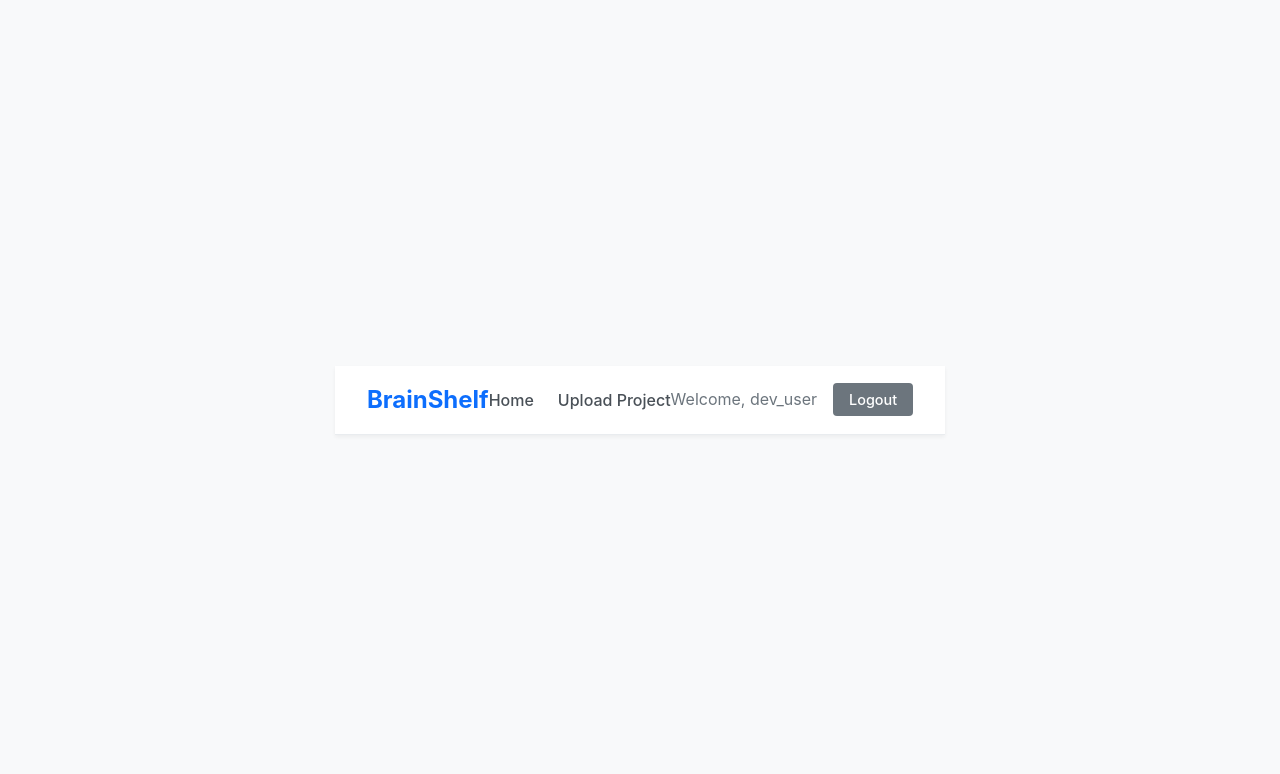
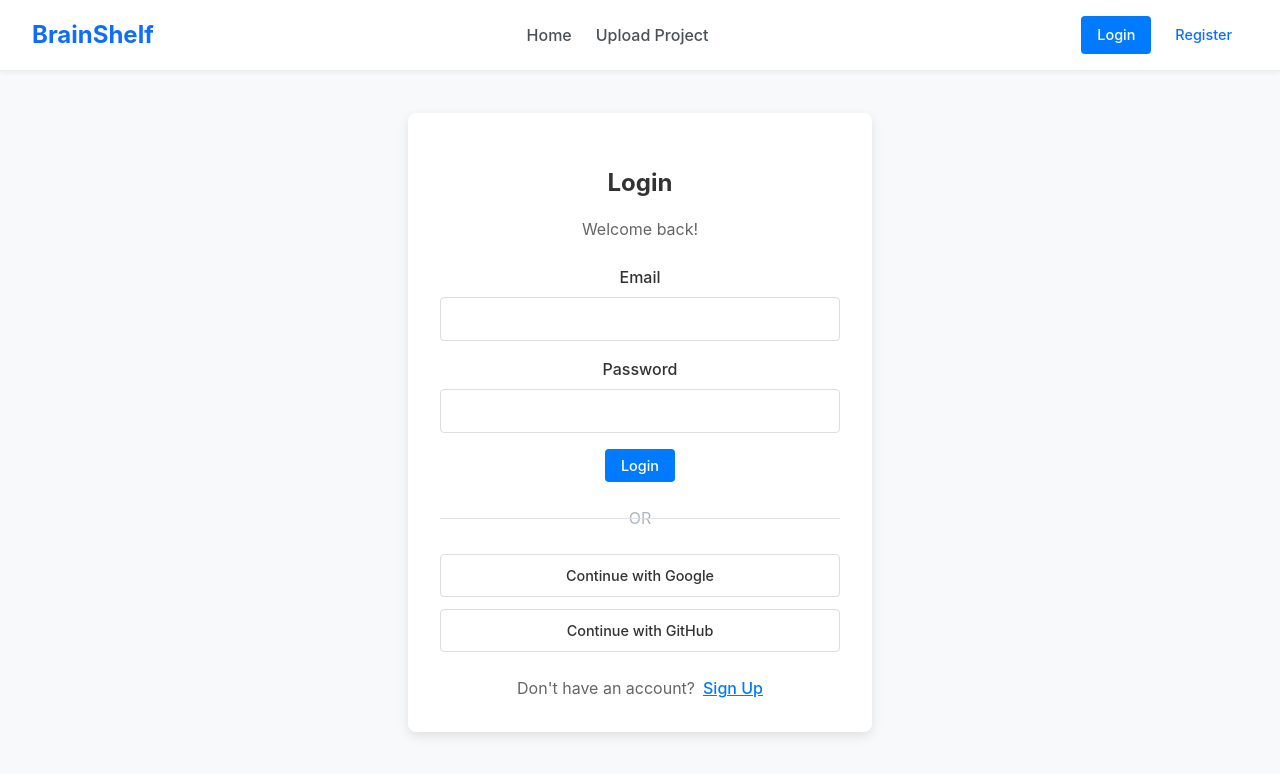
Before and after one commit to theshankarshandwivedi/BrainShelf, a React (Vite) app in the folder front/: page /login in a window 1280 px wide. Shown: the top 774 px of the page. Built offline with nearby package versions, Linux system fonts and the light colour scheme.

Commit message:
Add register button and authentication improvements

```diff
--- a/front/src/App.css
+++ b/front/src/App.css
@@ -1,7 +1,8 @@
 #root {
-  max-width: 1580px;
-  margin: 0 auto;
-  padding: 2rem;
+  width: 100vw;
+  min-height: 100vh;
+  margin: 0;
+  padding: 0;
   text-align: center;
 }
 
@@ -47,6 +48,8 @@
   grid-template-columns: repeat(auto-fill, minmax(300px, 1fr));
   gap: 20px;
   padding: 20px 0;
+  width: 100%;
+  max-width: none;
 }
 
 .project-card {
@@ -273,6 +276,9 @@
 /* Homepage Styles */
 .homepage-container {
   text-align: left;
+  width: 100%;
+  padding: 2rem;
+  box-sizing: border-box;
 }
 
 .homepage-header {
@@ -296,3 +302,128 @@
   font-size: 1.1rem;
   color: #666;
 }
+
+/* Auth Page Styles */
+.auth-container {
+  display: flex;
+  justify-content: center;
+  align-items: center;
+  min-height: 80vh;
+  padding: 2rem;
+}
+
+.auth-card {
+  width: 100%;
+  max-width: 400px;
+  padding: 2rem;
+  background: white;
+  border-radius: 8px;
+  box-shadow: 0 4px 12px rgba(0, 0, 0, 0.1);
+}
+
+.auth-card h2 {
+  text-align: center;
+  margin-bottom: 0.5rem;
+  color: #333;
+}
+
+.auth-card p {
+  text-align: center;
+  color: #666;
+  margin-bottom: 1.5rem;
+}
+
+.auth-form {
+  margin-bottom: 1.5rem;
+}
+
+.form-group {
+  margin-bottom: 1rem;
+}
+
+.form-group label {
+  display: block;
+  margin-bottom: 0.5rem;
+  font-weight: 500;
+  color: #333;
+}
+
+.form-group input {
+  width: 100%;
+  padding: 0.75rem;
+  border: 1px solid #ddd;
+  border-radius: 4px;
+  box-sizing: border-box;
+  font-size: 1rem;
+}
+
+.form-group input:focus {
+  outline: none;
+  border-color: #007bff;
+  box-shadow: 0 0 0 2px rgba(0, 123, 255, 0.25);
+}
+
+.divider {
+  text-align: center;
+  margin: 1.5rem 0;
+  color: #adb5bd;
+  position: relative;
+}
+
+.divider::before {
+  content: "";
+  position: absolute;
+  top: 50%;
+  left: 0;
+  right: 0;
+  height: 1px;
+  background: #dee2e6;
+  z-index: 1;
+}
+
+.divider span {
+  background: white;
+  padding: 0 1rem;
+  position: relative;
+  z-index: 2;
+}
+
+.social-login-buttons {
+  display: flex;
+  flex-direction: column;
+  gap: 0.75rem;
+  margin-bottom: 1.5rem;
+}
+
+.btn-social {
+  padding: 0.75rem;
+  border: 1px solid #ddd;
+  background: white;
+  color: #333;
+  border-radius: 4px;
+  cursor: pointer;
+  transition: background-color 0.2s;
+}
+
+.btn-social:hover {
+  background-color: #f8f9fa;
+}
+
+.auth-switch {
+  text-align: center;
+  color: #666;
+}
+
+.btn-link {
+  background: none;
+  border: none;
+  color: #007bff;
+  cursor: pointer;
+  text-decoration: underline;
+  padding: 0;
+  margin-left: 0.5rem;
+}
+
+.btn-link:hover {
+  color: #0056b3;
+}
--- a/front/src/App.jsx
+++ b/front/src/App.jsx
@@ -6,23 +6,31 @@ import UploadProjectPage from './pages/UploadProject';
 import ProjectCard from './components/ProjectCard';
 import Rating from './components/Rating';
 import HomePage from './pages/HomePage';
+import LoginPage from './pages/LoginPage';
 import Footer from './components/Footer';
+import { AuthProvider } from './context/AuthContext';
+import ProtectedRoute from './components/ProtectedRoute';
 
 
 function App() {
   return (
-  <>
+    <AuthProvider>
       <Router>
         <Navbar />
         <Routes>
           <Route path="/" element={<HomePage />} />
-        <Route path="/upload" element={<UploadProjectPage />} />
+          <Route path="/login" element={<LoginPage />} />
+          <Route path="/register" element={<LoginPage />} />
+          <Route path="/upload" element={
+            <ProtectedRoute>
+              <UploadProjectPage />
+            </ProtectedRoute>
+          } />
           <Route path="/projects/:id" element={<ProjectCard />} />
           <Route path="/projects/:id/rating" element={<Rating />} />
         </Routes>
       </Router>
-  </>
-
+    </AuthProvider>
   );
 }
 
--- a/front/src/components/Navbar.jsx
+++ b/front/src/components/Navbar.jsx
@@ -1,16 +1,16 @@
 // src/components/Navbar.jsx
 
 import React from 'react';
-import { NavLink, Link } from 'react-router-dom';
+import { NavLink, Link, useNavigate } from 'react-router-dom';
+import { useAuth } from '../context/AuthContext';
 
 const Navbar = () => {
-  // This would come from your auth context or Redux store
-  const isAuthenticated = true; // Use `false` to see the logged-out state
-  const user = { username: 'dev_user' };
+  const { isAuthenticated, user, logout } = useAuth();
+  const navigate = useNavigate();
 
   const handleLogout = () => {
-    // Clear user session/token and update auth state
-    alert('Logged out!');
+    logout();
+    navigate('/login');
   };
 
   return (
@@ -31,13 +31,18 @@ const Navbar = () => {
       <div className="navbar-auth">
         {isAuthenticated ? (
           <>
-            <span className="navbar-username">Welcome, {user.username}</span>
+            <span className="navbar-username">Welcome, {user?.username}</span>
             <button onClick={handleLogout} className="btn btn-secondary">Logout</button>
           </>
         ) : (
-          <Link to="/login" className="btn btn-primary">
-            Login
-          </Link>
+          <div className="auth-buttons">
+            <Link to="/login" className="btn btn-primary">
+              Login
+            </Link>
+            <Link to="/register" className="btn btn-outline-primary">
+              Register
+            </Link>
+          </div>
         )}
       </div>
     </nav>
--- /dev/null
+++ b/front/src/components/ProtectedRoute.jsx
@@ -0,0 +1,20 @@
+// src/components/ProtectedRoute.jsx
+import React from 'react';
+import { Navigate } from 'react-router-dom';
+import { useAuth } from '../context/AuthContext';
+
+const ProtectedRoute = ({ children }) => {
+  const { isAuthenticated, loading } = useAuth();
+
+  if (loading) {
+    return <div className="loader">Loading...</div>;
+  }
+
+  if (!isAuthenticated) {
+    return <Navigate to="/login" replace />;
+  }
+
+  return children;
+};
+
+export default ProtectedRoute;
--- /dev/null
+++ b/front/src/context/AuthContext.jsx
@@ -0,0 +1,58 @@
+// src/context/AuthContext.jsx
+import React, { createContext, useContext, useState, useEffect } from 'react';
+
+const AuthContext = createContext();
+
+export const useAuth = () => {
+  const context = useContext(AuthContext);
+  if (!context) {
+    throw new Error('useAuth must be used within an AuthProvider');
+  }
+  return context;
+};
+
+export const AuthProvider = ({ children }) => {
+  const [isAuthenticated, setIsAuthenticated] = useState(false);
+  const [user, setUser] = useState(null);
+  const [loading, setLoading] = useState(true);
+
+  // Check if user is logged in on app start
+  useEffect(() => {
+    const token = localStorage.getItem('authToken');
+    const userData = localStorage.getItem('userData');
+
+    if (token && userData) {
+      setIsAuthenticated(true);
+      setUser(JSON.parse(userData));
+    }
+    setLoading(false);
+  }, []);
+
+  const login = (userData, token) => {
+    localStorage.setItem('authToken', token);
+    localStorage.setItem('userData', JSON.stringify(userData));
+    setIsAuthenticated(true);
+    setUser(userData);
+  };
+
+  const logout = () => {
+    localStorage.removeItem('authToken');
+    localStorage.removeItem('userData');
+    setIsAuthenticated(false);
+    setUser(null);
+  };
+
+  const value = {
+    isAuthenticated,
+    user,
+    login,
+    logout,
+    loading
+  };
+
+  return (
+    <AuthContext.Provider value={value}>
+      {children}
+    </AuthContext.Provider>
+  );
+};
--- a/front/src/index.css
+++ b/front/src/index.css
@@ -67,14 +67,13 @@ button:focus-visible {
   }
 }
 
-
 /* src/index.css */
 
 /* Basic Reset & Font */
 body {
   margin: 0;
-  font-family: -apple-system, BlinkMacSystemFont, 'Segoe UI', 'Roboto', 'Oxygen',
-    'Ubuntu', 'Cantarell', 'Fira Sans', 'Droid Sans', 'Helvetica Neue',
+  font-family: -apple-system, BlinkMacSystemFont, "Segoe UI", "Roboto", "Oxygen",
+    "Ubuntu", "Cantarell", "Fira Sans", "Droid Sans", "Helvetica Neue",
     sans-serif;
   -webkit-font-smoothing: antialiased;
   -moz-osx-font-smoothing: grayscale;
@@ -101,7 +100,7 @@ body {
   align-items: center;
   padding: 1rem 2rem;
   background-color: #ffffff;
-  box-shadow: 0 2px 4px rgba(0,0,0,0.05);
+  box-shadow: 0 2px 4px rgba(0, 0, 0, 0.05);
   border-bottom: 1px solid #e9ecef;
 }
 .navbar-brand {
@@ -123,12 +122,19 @@ body {
   font-weight: 500;
   transition: color 0.2s;
 }
-.nav-link:hover, .nav-link.active {
+.nav-link:hover,
+.nav-link.active {
   color: #0d6efd;
 }
 .navbar-username {
   margin-right: 1rem;
   color: #6c757d;
+}
+
+.auth-buttons {
+  display: flex;
+  gap: 0.5rem;
+  align-items: center;
 }
 
 /* --- Buttons --- */
@@ -154,6 +160,16 @@ body {
   background-color: #6c757d;
   color: white;
 }
+.btn-outline-primary {
+  background-color: transparent;
+  color: #0d6efd;
+  border: 1px solid #0d6efd;
+  transition: background-color 0.2s, color 0.2s;
+}
+.btn-outline-primary:hover {
+  background-color: #0d6efd;
+  color: white;
+}
 .btn-link {
   background: none;
   border: none;
@@ -177,7 +193,7 @@ body {
   padding: 2rem;
   background: white;
   border-radius: 0.5rem;
-  box-shadow: 0 4px 12px rgba(0,0,0,0.1);
+  box-shadow: 0 4px 12px rgba(0, 0, 0, 0.1);
 }
 .auth-card h2 {
   text-align: center;
@@ -235,13 +251,13 @@ body {
 .project-card {
   background: white;
   border-radius: 0.5rem;
-  box-shadow: 0 4px 12px rgba(0,0,0,0.08);
+  box-shadow: 0 4px 12px rgba(0, 0, 0, 0.08);
   overflow: hidden;
   transition: transform 0.2s, box-shadow 0.2s;
 }
 .project-card:hover {
   transform: translateY(-5px);
-  box-shadow: 0 8px 16px rgba(0,0,0,0.12);
+  box-shadow: 0 8px 16px rgba(0, 0, 0, 0.12);
 }
 .card-link {
   text-decoration: none;
@@ -276,7 +292,7 @@ body {
   padding: 2rem;
   background: white;
   border-radius: 0.5rem;
-  box-shadow: 0 4px 12px rgba(0,0,0,0.1);
+  box-shadow: 0 4px 12px rgba(0, 0, 0, 0.1);
 }
 .project-detail-image {
   width: 100%;
@@ -330,7 +346,6 @@ body {
   color: #ffc107; /* Ensures filled stars stay colored */
 }
 
-
 /* --- Upload Page --- */
 .upload-page-container {
   max-width: 700px;
@@ -338,7 +353,7 @@ body {
   padding: 2rem;
   background: white;
   border-radius: 0.5rem;
-  box-shadow: 0 4px 12px rgba(0,0,0,0.1);
+  box-shadow: 0 4px 12px rgba(0, 0, 0, 0.1);
 }
 .upload-form textarea {
   width: 100%;
--- a/front/src/pages/LoginPage.jsx
+++ b/front/src/pages/LoginPage.jsx
@@ -1,15 +1,26 @@
 // src/pages/LoginPage.jsx
 
-import React, { useState } from 'react';
-import { useNavigate } from 'react-router-dom';
+import React, { useState, useEffect } from 'react';
+import { useNavigate, useLocation } from 'react-router-dom';
+import { useAuth } from '../context/AuthContext';
 
 // You would import these icons from your assets folder
 // import GoogleIcon from '../assets/google-icon.svg';
 // import GitHubIcon from '../assets/github-icon.svg';
 
 const LoginPage = () => {
-  const [isLogin, setIsLogin] = useState(true);
+  const location = useLocation();
   const navigate = useNavigate();
+  const { login } = useAuth();
+
+  // Determine if we're on register page or login page
+  const isRegisterPage = location.pathname === '/register';
+  const [isLogin, setIsLogin] = useState(!isRegisterPage);
+
+  // Update state when route changes
+  useEffect(() => {
+    setIsLogin(!isRegisterPage);
+  }, [isRegisterPage]);
 
   // In a real app, these handlers would make API calls to your backend
   const handleAuth = (e) => {
@@ -21,7 +32,16 @@ const LoginPage = () => {
 
     // 2. Make API call to /api/users/login or /api/users/register
     // 3. On success, save token, update auth state, and navigate
-    // For demonstration, we'll just navigate to the homepage
+    // For demonstration, we'll simulate a successful login
+    const mockUserData = {
+      username: data.email.split('@')[0], // Use email prefix as username
+      email: data.email,
+      name: data.name || 'User'
+    };
+    const mockToken = 'mock-jwt-token-' + Date.now();
+
+    // Simulate login
+    login(mockUserData, mockToken);
     alert(isLogin ? 'Login successful!' : 'Registration successful!');
     navigate('/');
   };
@@ -35,7 +55,11 @@ const LoginPage = () => {
   };
 
   const switchAuthMode = () => {
-    setIsLogin((prevIsLogin) => !prevIsLogin);
+    if (isLogin) {
+      navigate('/register');
+    } else {
+      navigate('/login');
+    }
   };
 
   return (
```
Lines whose indentation alone changed are shown as unchanged.
